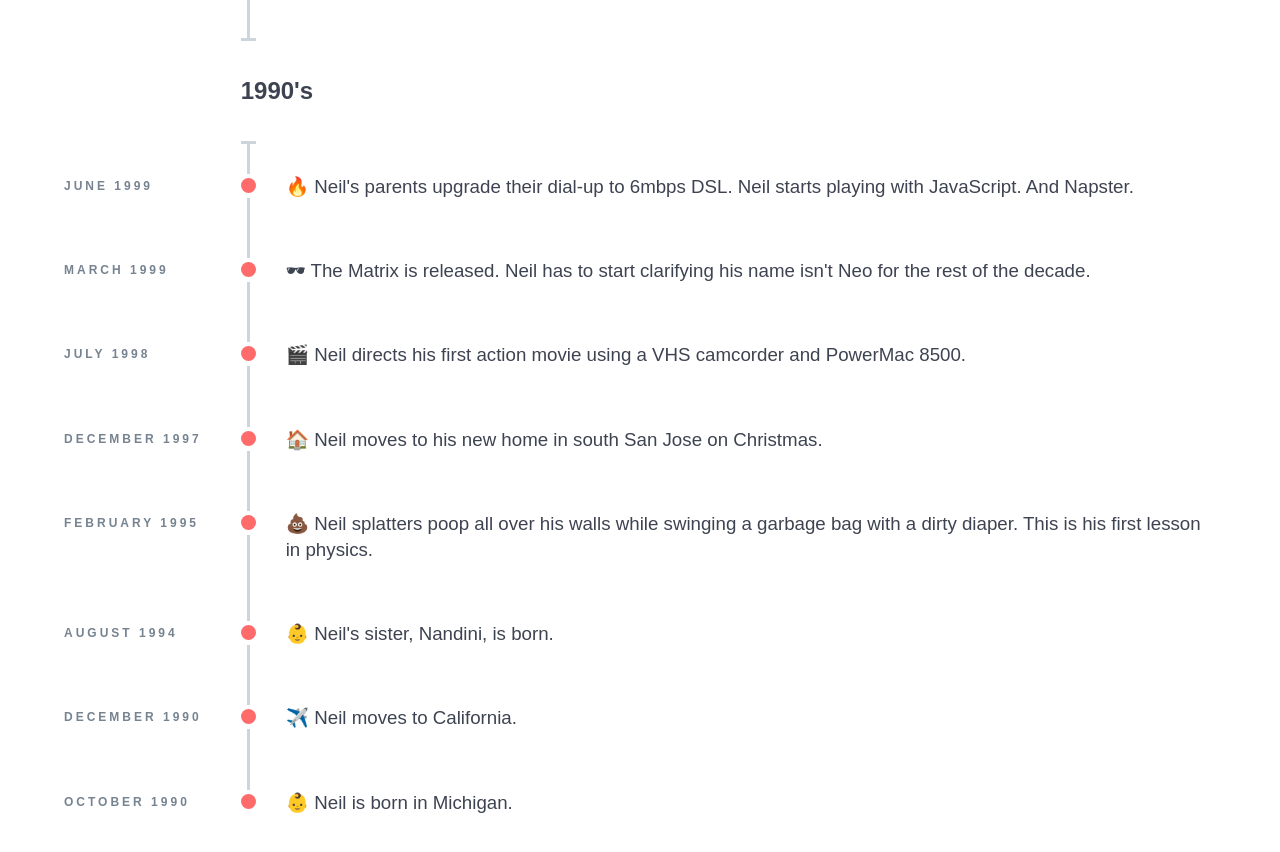
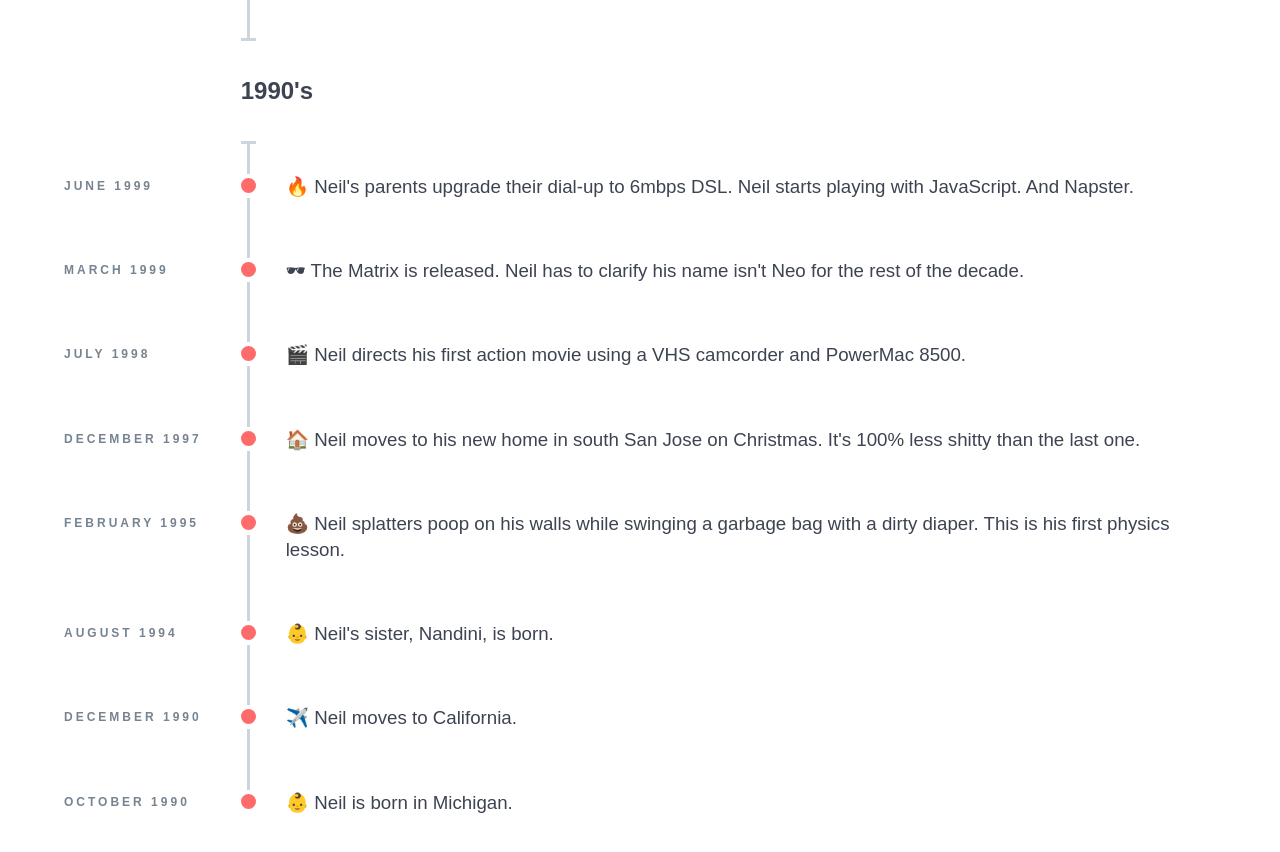
Before and after one commit to neilgupta/neilgupta.github.com, a Jekyll site: the page timeline.html, which Jekyll copies as it is, in a window 1280 px wide and 900 px high, scrolled down 3184 px. Shown: the top 852 px of the window. Built offline with Jekyll 4.4.1, drawn with Linux system fonts in a browser that asks for light colours.

Commit message:
wordsmith

```diff
--- a/timeline.html
+++ b/timeline.html
@@ -519,7 +519,7 @@
               </div>
               <div class="timeline-marker"></div>
               <div class="timeline-content">
-                  <h3 class="timeline-title">🕶 The Matrix is released. Neil has to start clarifying his name isn't Neo for the rest of the decade.</h3>
+                  <h3 class="timeline-title">🕶 The Matrix is released. Neil has to clarify his name isn't Neo for the rest of the decade.</h3>
               </div>
           </li>
           <li class="timeline-item">
@@ -537,7 +537,7 @@
               </div>
               <div class="timeline-marker"></div>
               <div class="timeline-content">
-                  <h3 class="timeline-title">🏠 Neil moves to his new home in south San Jose on Christmas.</h3>
+                  <h3 class="timeline-title">🏠 Neil moves to his new home in south San Jose on Christmas. It's 100% less shitty than the last one.</h3>
               </div>
           </li>
           <li class="timeline-item">
@@ -546,7 +546,7 @@
               </div>
               <div class="timeline-marker"></div>
               <div class="timeline-content">
-                  <h3 class="timeline-title">💩 Neil splatters poop all over his walls while swinging a garbage bag with a dirty diaper. This is his first lesson in physics.</h3>
+                  <h3 class="timeline-title">💩 Neil splatters poop on his walls while swinging a garbage bag with a dirty diaper. This is his first physics lesson.</h3>
               </div>
           </li>
           <li class="timeline-item">
```
